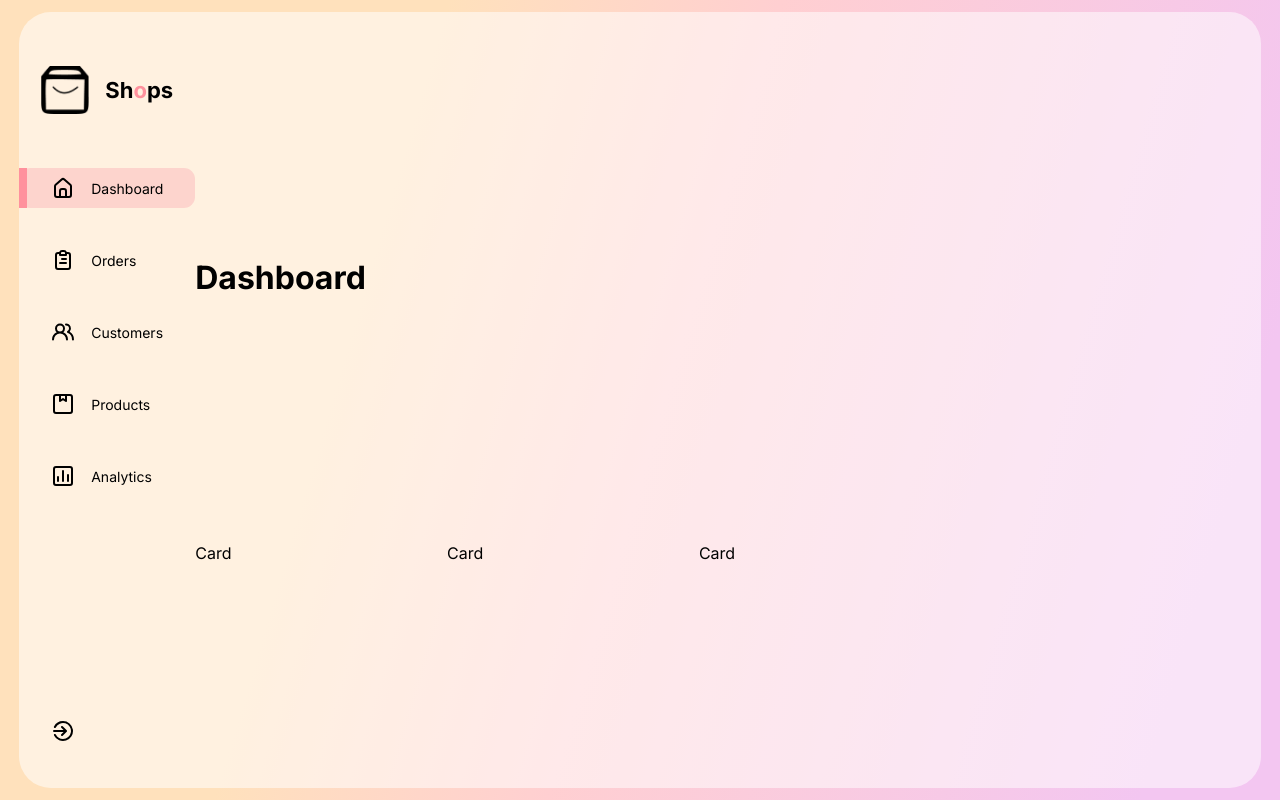
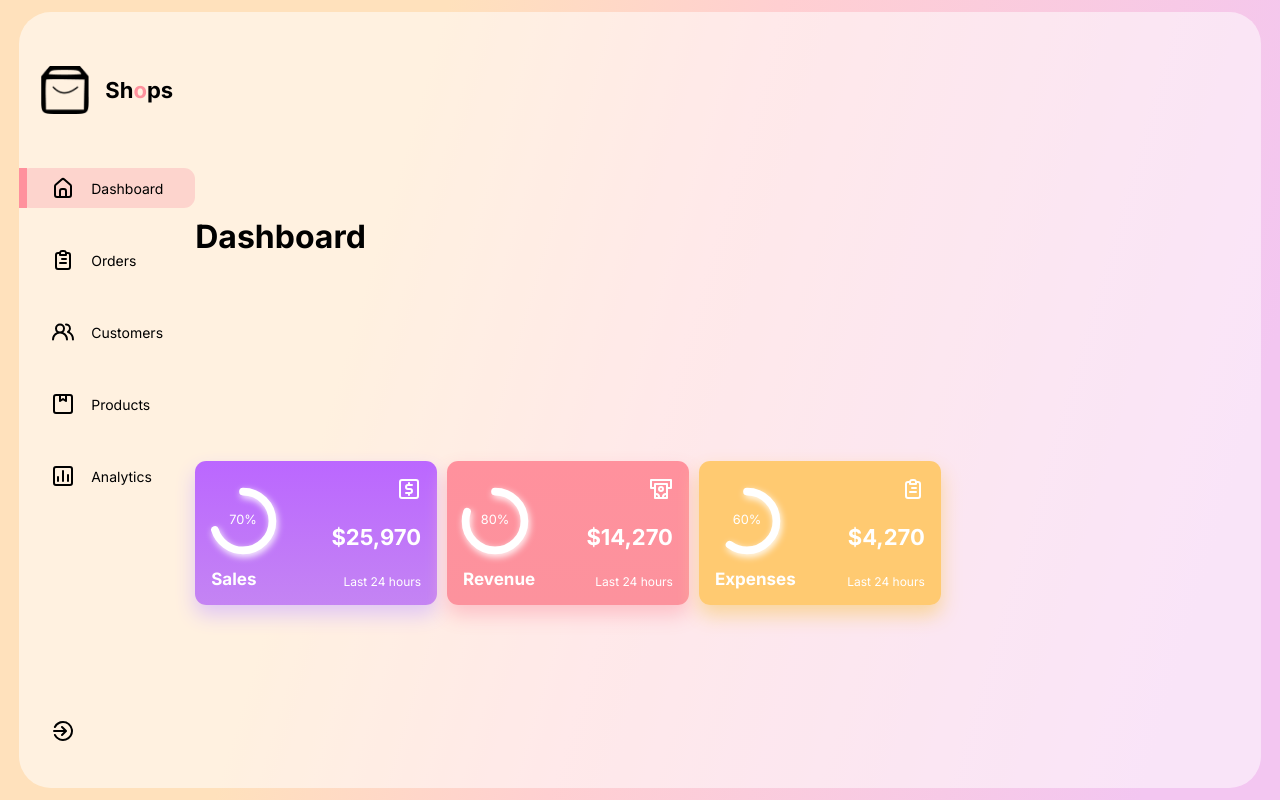
Before and after one commit to sahithyaba/Admin_Panel, a React (Create React App) app: page / in a window 1280 px wide. Built offline with nearby package versions, Linux system fonts and the light colour scheme; a web font is replaced by a local one.

Commit message:
Card Component Done

```diff
--- a/src/components/Card/Card.css
+++ b/src/components/Card/Card.css
@@ -0,0 +1,66 @@
+.CompactCard{
+    display: flex;
+    flex: 1;
+    height: 7rem!important;
+    border-radius: 0.7rem ;
+    color: white;
+    position: relative;
+    cursor: pointer;
+    padding: 1rem;
+}
+
+.CompactCard:hover{
+    box-shadow: none !important;
+}
+
+/* radialbar */
+.radialBar{
+    flex: 1;
+    display: flex;
+    flex-direction: column;
+    justify-content: flex-end;
+    gap: 1rem;
+}
+
+.CircularProgressbar{
+    width: 4rem !important;
+    overflow: visible;
+}
+
+.CircularProgressbar-path{
+    stroke: white!important;
+    stroke-width: 12px !important;
+    filter: drop-shadow(2px 4px 6px white);
+}
+
+.CircularProgressbar-trail{
+    display: none;
+}
+
+.CircularProgressbar-text{
+    fill: white !important;
+}
+
+.radialBar>span{
+    font-size: 17px;
+    font-weight: bold;
+}
+
+/* detail */
+
+.detail{
+    flex: 1;
+    display: flex;
+    flex-direction: column;
+    justify-content: space-between;
+    align-items: flex-end;
+}
+
+.detail>span:nth-child(2){
+    font-size: 22px;
+    font-weight: bold;
+}
+
+.detail>span:nth-child(3){
+    font-size: 12px;
+}
--- a/src/components/Card/Card.jsx
+++ b/src/components/Card/Card.jsx
@@ -1,11 +1,52 @@
-import React from "react";
+import React, { useState } from "react";
 import './Card.css';
-const Card = () => {
+import { AnimateSharedLayout } from "framer-motion";
+
+import { CircularProgressbar } from "react-circular-progressbar";
+import 'react-circular-progressbar/dist/styles.css';
+
+const Card = (props) => {
+
+    const [expanded,setExpanded] = useState(false);
+
     return(
-        <div className="Card">
-            Card
-        </div>
+        <AnimateSharedLayout>
+            {
+                expanded?(
+                    'Expanded'
+                ):
+                <CampactCard param={props}/>
+            }
+        </AnimateSharedLayout>
     )
 };
 
+//Compact Card
+
+function CampactCard({param}){
+    const Png = param.png;
+    return (
+        <div className="CompactCard"
+        style={{
+            background: param.color.backGround,
+            boxShadow: param.color.boxShadow
+        }
+        }
+        >
+        <div className="radialBar">
+            <CircularProgressbar
+                value={param.barValue}
+                text ={`${param.barValue}%`}
+            />
+            <span>{param.title}</span>
+            </div>
+            <div className="detail">
+                <Png/>
+                <span>${param.value}</span>
+                <span>Last 24 hours</span>
+            </div>
+        </div>
+    )
+}
+
 export default Card;
```
